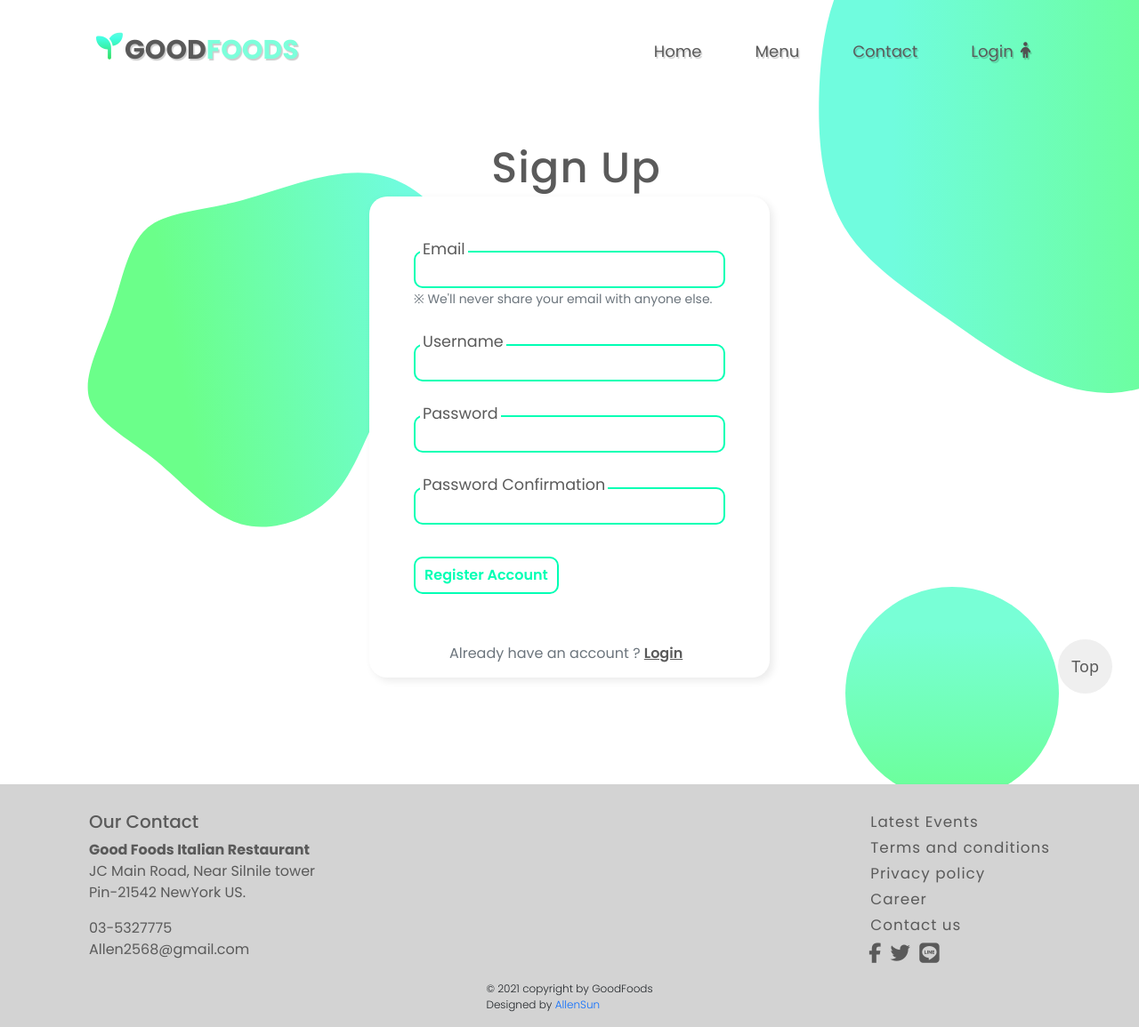
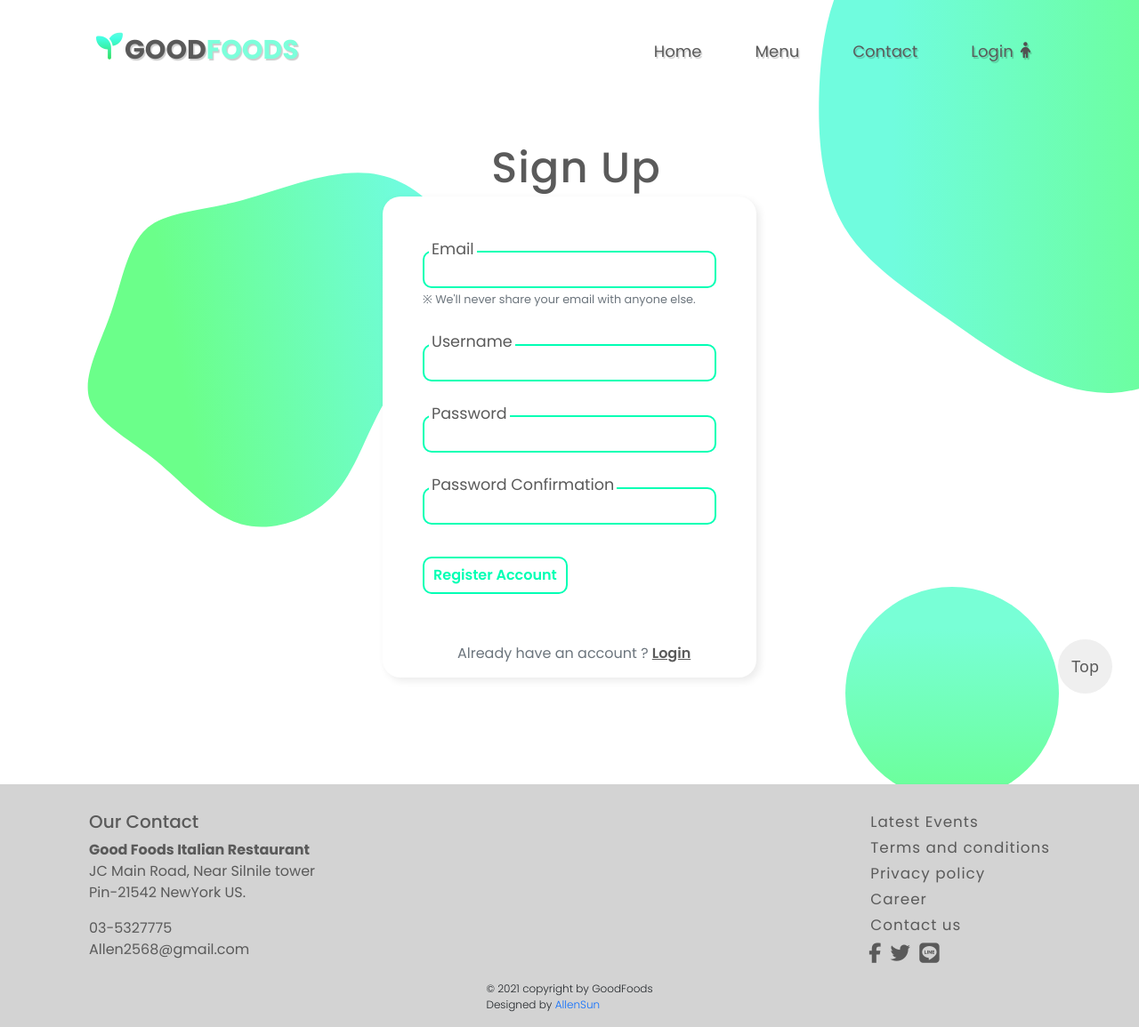
Before and after one commit to AllenSun97/Goodfoods, a Django app: page /register/ in a window 1280 px wide. Shown: the whole page at 89% size. Run offline with Django 3.2, Linux system fonts and the light colour scheme; some libraries are stand-ins or nearby versions.

Commit message:
nothing important

```diff
--- a/accounts/templates/accounts/register.html
+++ b/accounts/templates/accounts/register.html
@@ -9,8 +9,8 @@
     }
     .login-card{
       height: inherit;
-      width: 450px;
-      padding: 35px 50px 70px 50px;
+      width: 420px;
+      padding: 35px 45px 70px 45px;
     }
     .btn-outline-info:hover{
       letter-spacing: 1px;
@@ -44,7 +44,7 @@
           <div class="inputBox">
             <label >Email</label>
             <div class="formcontrol">{{ form.email }}</div>
-            <small class="form-text text-muted ">※ We'll never share your email with anyone else.</small>
+            <small class="form-text text-muted "style="font-size: 0.8em;">※ We'll never share your email with anyone else.</small>
           </div>
 
           <div class="inputBox">
```
Also changed, not shown: accounts/templates/accounts/menu.html (+6 -3 lines), accounts/static/js/menu.js (added).
